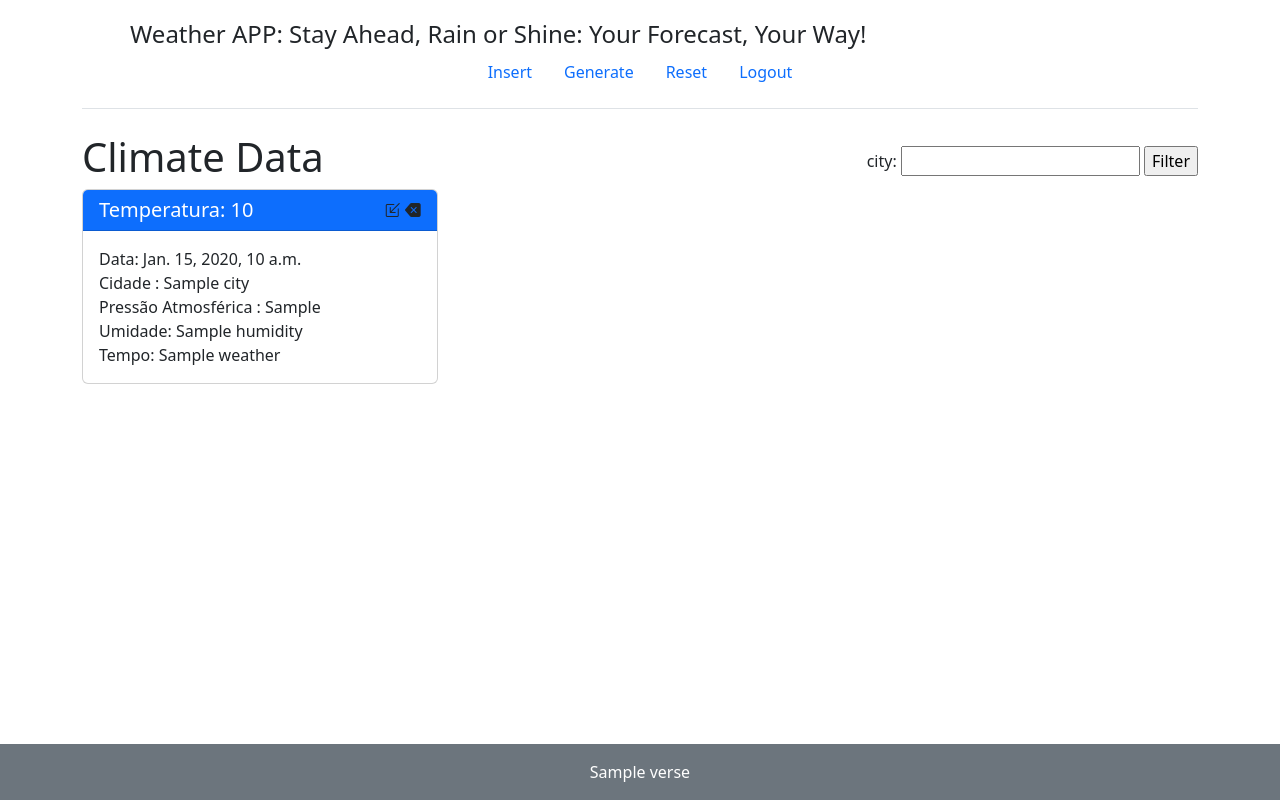
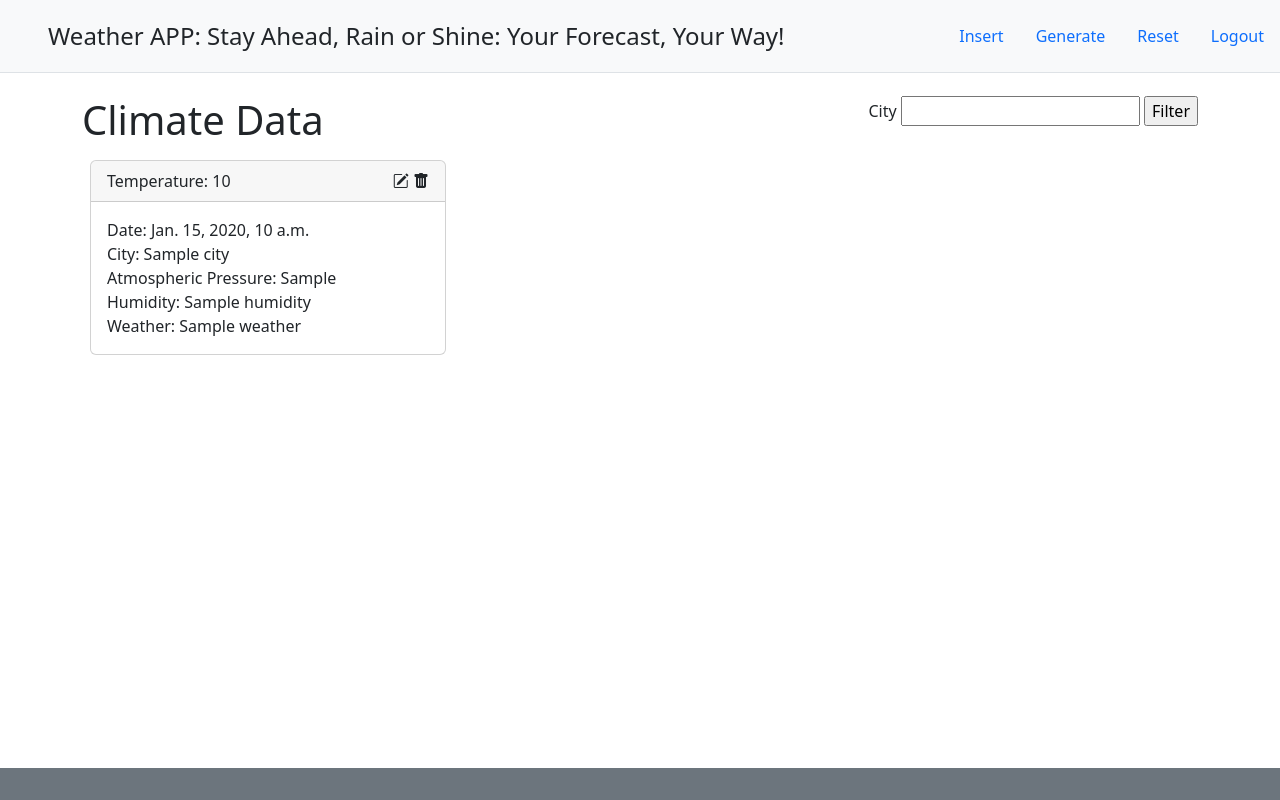
Before and after one commit to RafaMattss/api_weather, a Django app: template weather/templates/home.html in a window 1280 px wide. Run offline with Django 5.2, Linux system fonts and the light colour scheme; the template is opened without the code that fills it: most values are stand-ins (such as "Sample title", 1, 10 or a date in 2020); some libraries are stand-ins or nearby versions.

Commit message:
update: corrected the view for aplication

```diff
--- a/templates/main.html
+++ b/templates/main.html
@@ -1,8 +1,8 @@
 <!DOCTYPE html>
 <html lang="pt-br">
 <head>
-    <meta charset="UTF-8" />
-    <meta name="viewport" content="width=device-width, initial-scale=1.0" />
+    <meta charset="UTF-8">
+    <meta name="viewport" content="width=device-width, initial-scale=1.0">
     <title>Weather APP</title>
     <link
       href="https://cdn.jsdelivr.net/npm/bootstrap@5.2.0/dist/css/bootstrap.min.css"
@@ -13,31 +13,51 @@
 <link rel="stylesheet" href="https://cdn.jsdelivr.net/npm/bootstrap-icons@1.3.0/font/bootstrap-icons.css">
 </head>
 <body>
+    <header class="d-flex flex-wrap justify-content-center py-3 border-bottom fixed-top bg-light">
+        <a href="/" class="d-flex align-items-center mb-3 mb-md-0 me-md-auto text-dark text-decoration-none">
+            <svg class="bi me-2" width="40" height="32"><use xlink:href="#bootstrap"/></svg>
+            <span class="fs-4">Weather APP: Stay Ahead, Rain or Shine: Your Forecast, Your Way!</span>
+        </a>
+
+        <ul class="nav nav-pills">
+          {% block menu %}
+
+          {% endblock %}
+        </ul>
+    </header>
     <main>
-      <div class="container">{% block content %} {% endblock %}</div>
-      <!-- <div class="modal modal-sheet position-static d-block bg-body-secondary p-4 py-md-5" tabindex="-1" role="dialog" id="modalSheet">
+        <div class="container mt-5 pt-5 mb-4 pb-5">
+            {% block content %}
+
+            {% endblock %}
+        </div>
+
+        <!-- Modal -->
+        <div class="modal fade" id="exampleModal" tabindex="-1" role="dialog" aria-labelledby="exampleModalLabel" aria-hidden="true">
           <div class="modal-dialog" role="document">
-          <div class="modal-content rounded-4 shadow">
-            <div class="modal-header border-bottom-0">
-              <h1 class="modal-title fs-5">Modal title</h1>
-              <button type="button" class="btn-close" data-bs-dismiss="modal" aria-label="Close"></button>
+            <div class="modal-content">
+              <div class="modal-header">
+                <h5 class="modal-title" id="exampleModalLabel">Modal title</h5>
+                <button type="button" class="close" data-dismiss="modal" aria-label="Close">
+                  <span aria-hidden="true">&times;</span>
+                </button>
               </div>
-            <div class="modal-body py-0">
-              <p>This is a modal sheet, a variation of the modal that docs itself to the bottom of the viewport like the newer share sheets in iOS.</p>
+              <div class="modal-body">
+                ...
               </div>
-            <div class="modal-footer flex-column align-items-stretch w-100 gap-2 pb-3 border-top-0">
-              <button type="button" class="btn btn-lg btn-primary">Save changes</button>
-              <button type="button" class="btn btn-lg btn-secondary" data-bs-dismiss="modal">Close</button>
-            </div>
-          </div> -->
+              <div class="modal-footer">
+                <button type="button" class="btn btn-secondary" data-dismiss="modal">Close</button>
+                <button type="button" class="btn btn-primary">Save changes</button>
               </div>
             </div>
+          </div>
+        </div>
+
     </main>
 
     <footer class="bg-secondary text-center text-lg-start fixed-bottom">
         <!-- Copyright -->
         <div class="text-center p-3 text-white">
-        {% block verse %} {% endblock %}
         </div>
         <!-- Copyright -->
       </footer>
--- a/weather/templates/home.html
+++ b/weather/templates/home.html
@@ -1,96 +1,70 @@
-{% extends "main.html" %} {% block verse%} {{ verse }} {% endblock %}
-{% block content %}
-<header class="d-flex flex-wrap justify-content-center py-3 mb-4 border-bottom">
-  <a
-    href="/"
-    class="d-flex align-items-center mb-3 mb-md-0 me-md-auto text-dark text-decoration-none"
-  >
-    <svg class="bi me-2" width="40" height="32">
-      <use xlink:href="#bootstrap" />
-    </svg>
-    <span class="fs-4"
-      >Weather APP: Stay Ahead, Rain or Shine: Your Forecast, Your Way!</span
-    >
-  </a>
-  <ul class="nav nav-pills">
+{% extends "main.html" %}
+
 {% block menu %}
 {% if not errorAuth %}
-    <li class="nav-item">
-      <a href="{% url 'Weather Insert' %}" class="nav-link">Insert</a>
-    </li>
-    <li class="nav-item">
-      <a href="{% url 'Weather Generate' %}" class="nav-link">Generate</a>
-    </li>
-    <li class="nav-item">
-      <a href="{% url 'Weather Reset' %}" class="nav-link">Reset</a>
-    </li>
+<li class="nav-item"><a href="{% url 'Weather Insert' %}" class="nav-link">Insert</a></li>
+<li class="nav-item"><a href="{% url 'Weather Generate' %}" class="nav-link">Generate</a></li>
+<li class="nav-item"><a href="{% url 'Weather Reset' %}" class="nav-link">Reset</a></li>
 <li class="nav-item"><a href="#" class="nav-link">Logout</a></li>
 {% else %}
-    <li class="nav-item">
-      <a href="{% url 'User Create' %}" class="nav-link">Register</a>
-    </li>
-    <li class="nav-item">
-      <a href="{% url 'User Login' %}" class="nav-link">Login</a>
-    </li>
-  </ul>
+<li class="nav-item"><a href="#" class="nav-link">Register</a></li>
+<li class="nav-item"><a href="#" class="nav-link">Login</a></li>
 {% endif %}
 {% endblock %}
-</header>
 
-<div style="display: flex; justify-content: space-between; align-items: center">
+{% block content %}
+
+    <div class="d-flex justify-content-between">
         <h1>Climate Data</h1>
-  <form
-    action="{% url 'Weather Filter' %}"
-    method="post"
-    enctype="multipart/form-data"
-  >
+        <div>
+            <form action="{% url 'Weather Filter' %}" method="post" enctype="multipart/form-data">
                 {% csrf_token %}
-    <label for="">city:</label>
+                <label>City</label>
                 <input type="text" id="city" name="city" />
                 <input type="submit" value="Filter" />
             </form>
         </div>
+    </div>
 
     {% if error or errorAuth %}
-<div class="alert alert-danger" role="alert">{{ error }}{{errorAuth}}</div>
+    <div class="alert alert-danger" role="alert">
+        {{ error }}{{ errorAuth }}
+    </div>
     {% endif %}
 
-<div class="row">
+    <div class="d-flex justify-content-start flex-wrap">
+
         {% for weather in weathers %}
-  <div class="col-md-4 mb-4">
-    <div class="card h-100">
-      <div
-        class="card-header bg-primary text-white d-flex justify-content-between"
-      >
-        <h5 class="mb-0">Temperatura: {{ weather.temperature }}</h5>
+        <div class="col-md-4 p-2">
+          <div class="card">
+            <div class="card-header">
+                <div class="d-flex justify-content-between">
+                    <div>
+                        Temperature: {{ weather.temperature }}
+                    </div>
                     <div>
                         {% if not errorAuth %}
-          <a
-            href="{% url 'Weather Edit' weather.id %}"
-            class="link-dark link-offset-2 link-underline-opacity-0"
-            ><i class="bi-box-arrow-in-down-left"></i
-          ></a>
-
-          <a
-            href="{% url 'Weather Delete' weather.id %}"
-            class="link-dark link-offset-2 link-underline-opacity-0"
-            ><i class="bi-backspace-fill"></i
-          ></a>
+                        <a href="{% url 'Weather Edit' weather.id %}" class="link-dark link-offset-2 link-underline-opacity-0">
+                            <i class="bi bi-pencil-square"></i></a>
+                        <a href="{% url 'Weather Delete' weather.id %}" class="link-dark link-offset-2 link-underline-opacity-0">
+                            <i class="bi bi-trash-fill"></i></a>
                         {% endif %}
+                    </div>
                 </div>
             </div>
             <div class="card-body">
                 <p class="card-text">
-          Data: {{ weather.date }} <br />
-          Cidade : {{ weather.city }} <br />
-          Pressão Atmosférica : {{ weather.atmosphericPressure }} <br />
-          Umidade: {{ weather.humidity }} <br />
-          Tempo: {{ weather.weather }} <br />
+                    Date: {{ weather.date }} <br />
+                    City: {{ weather.city }} <br />
+                    Atmospheric Pressure: {{ weather.atmosphericPressure }} <br />
+                    Humidity: {{ weather.humidity }} <br />
+                    Weather: {{ weather.weather }}
                 </p>
             </div>
           </div>
         </div>
+
         {% endfor %}
+
     </div>
-
 {% endblock content %}
```
Also changed, not shown: weather/templates/form.html (+18 -9 lines). Lines whose indentation alone changed are shown as unchanged.
